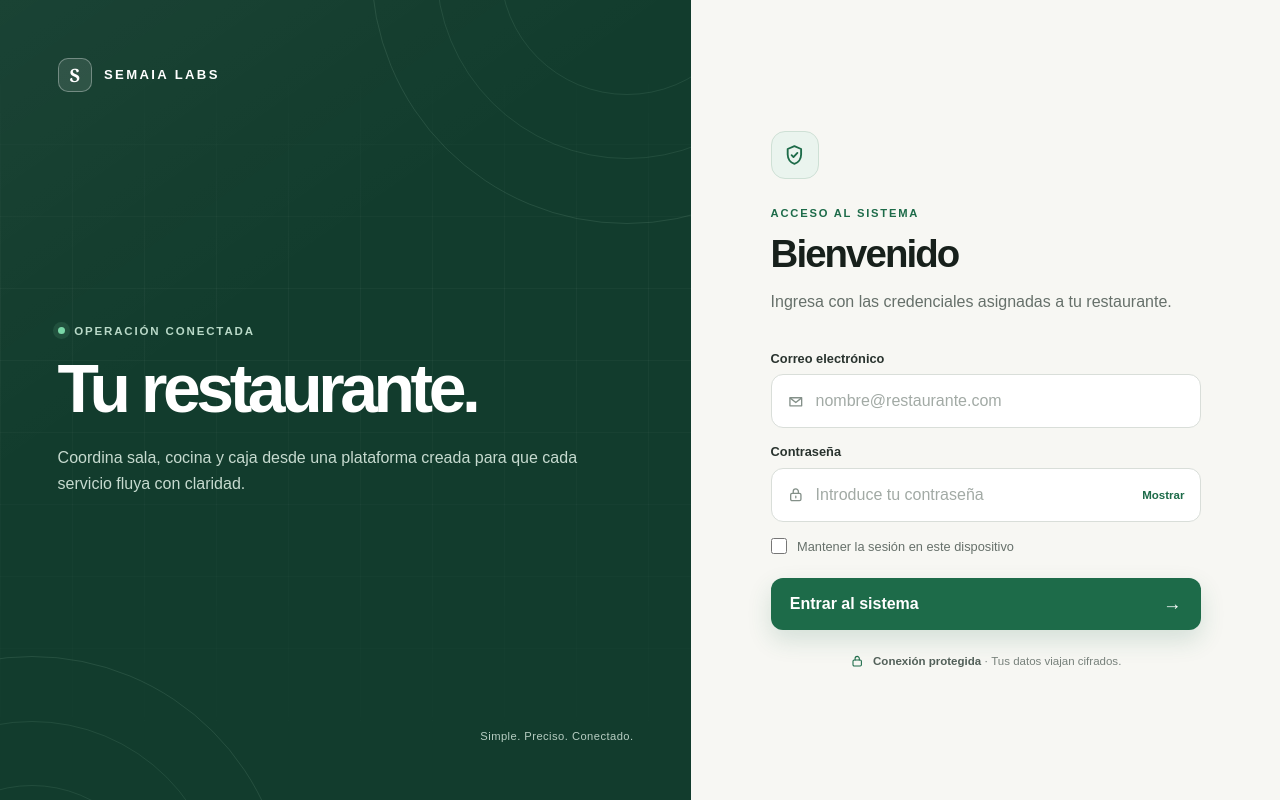
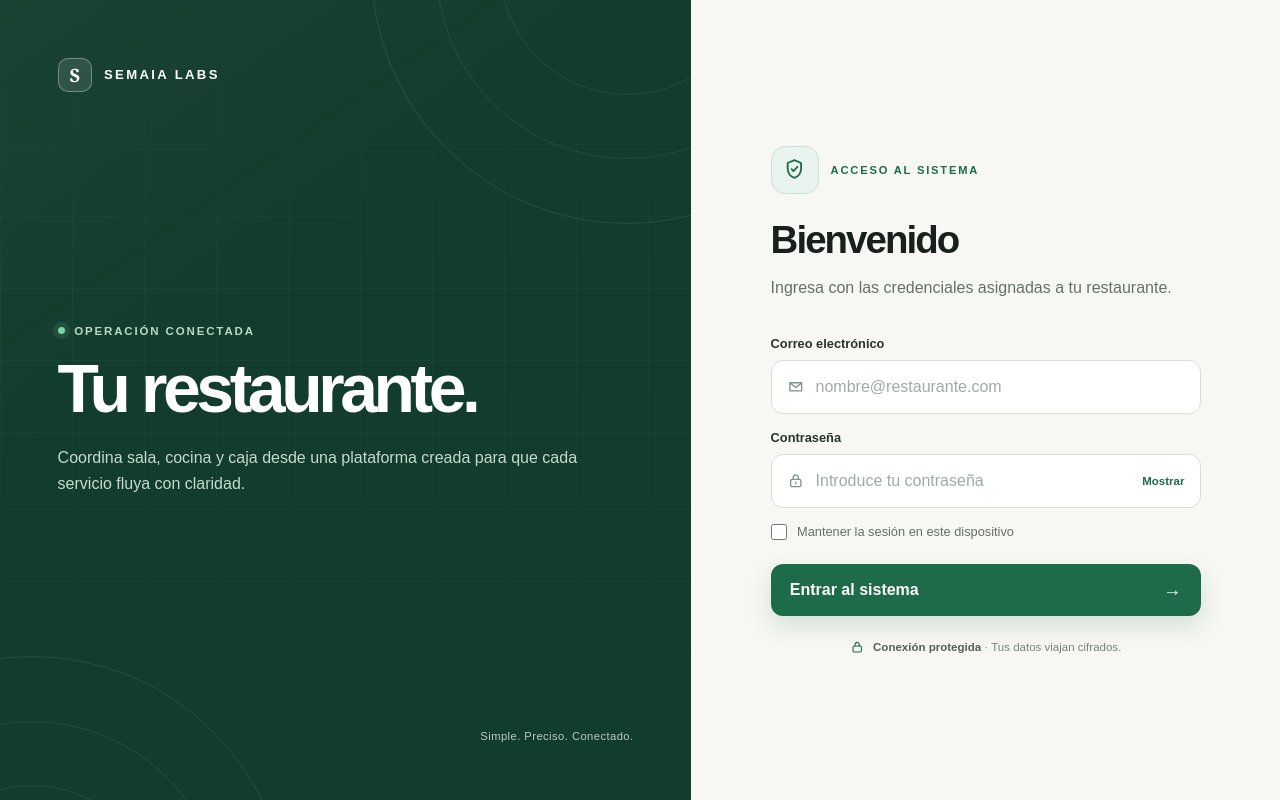
Before and after one commit to irvinvela/SGR, a Next.js app in the folder frontend/: page / in a window 1280 px wide. Built offline with nearby package versions, Linux system fonts and the light colour scheme; no server answers.

Commit message:
fix: align login access label

```diff
--- a/frontend/src/app/globals.css
+++ b/frontend/src/app/globals.css
@@ -202,11 +202,17 @@ select {
   width: min(100%, 430px);
 }
 
+.login-access-label {
+  display: flex;
+  align-items: center;
+  gap: 0.75rem;
+  margin-bottom: 1.5rem;
+}
+
 .login-badge {
   display: grid;
   width: 3rem;
   height: 3rem;
-  margin-bottom: 1.75rem;
   border: 1px solid #cee0d5;
   border-radius: 14px;
   background: #eaf4ee;
@@ -236,6 +242,10 @@ select {
   font-weight: 800;
   letter-spacing: 0.16em;
   text-transform: uppercase;
+}
+
+.login-access-label .eyebrow {
+  margin: 0;
 }
 
 .login-card h2 {
@@ -1648,10 +1658,6 @@ select:focus {
   .login-panel {
     min-height: 560px;
     padding: 3rem 1.5rem;
-  }
-
-  .login-badge {
-    margin-bottom: 1.25rem;
   }
 
   .dashboard-grid {
--- a/frontend/src/app/page.tsx
+++ b/frontend/src/app/page.tsx
@@ -67,6 +67,7 @@ export default function LoginPage() {
 
       <section className="login-panel" aria-labelledby="login-title">
         <div className="login-card">
+          <div className="login-access-label">
             <div className="login-badge" aria-hidden="true">
               <svg viewBox="0 0 24 24">
                 <path d="M12 3 5.5 5.8v5.4c0 4.1 2.7 7.8 6.5 9 3.8-1.2 6.5-4.9 6.5-9V5.8L12 3Z" />
@@ -74,6 +75,7 @@ export default function LoginPage() {
               </svg>
             </div>
             <p className="eyebrow">Acceso al sistema</p>
+          </div>
           <h2 id="login-title">Bienvenido</h2>
           <p>
             Ingresa con las credenciales asignadas a tu restaurante.
```
Lines whose indentation alone changed are shown as unchanged.
